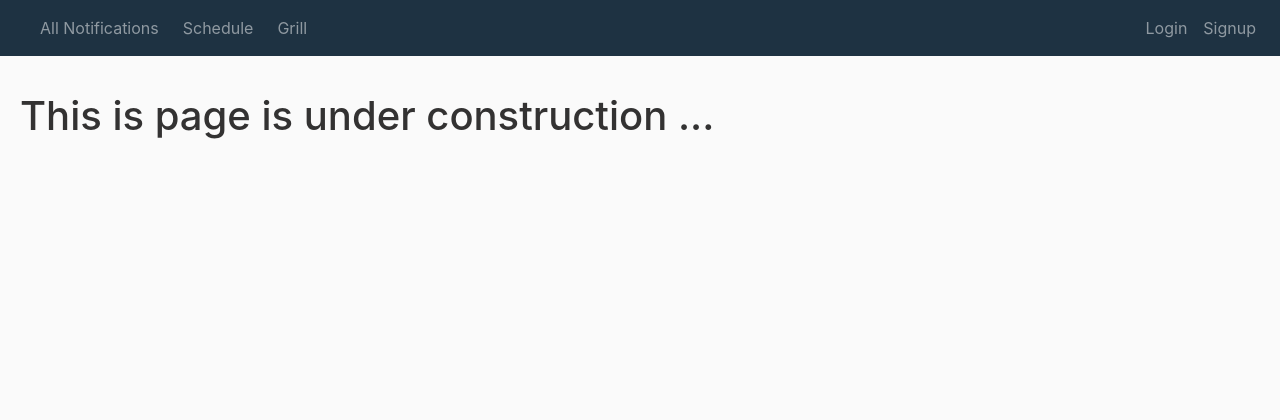
After one commit to adonayab/python_proj1_manager_app, a Flask app: page /schedule in a window 1280 px wide. The commit adds this page. Shown: the top 420 px of the page. Run offline with Flask 2, Linux system fonts and the light colour scheme; some libraries are stand-ins or nearby versions.

Commit message:
Set up the schedule route and template

```diff
--- a/main.py
+++ b/main.py
@@ -11,8 +11,10 @@ from users.routes import users
 from messages.all_messages import all_messages
 from messages.single_note_routes import singles
 from messages.task_routes import tasks
+from schedule.schedule import schedules
 
 app.register_blueprint(users)
 app.register_blueprint(all_messages)
 app.register_blueprint(singles)
 app.register_blueprint(tasks)
+app.register_blueprint(schedules)
--- a/messages/all_messages.py
+++ b/messages/all_messages.py
@@ -3,11 +3,9 @@ from models import User, Message
 from main import db
 from messages.forms import MessageForm
 from utils.helpers import badge_general, badge_urgent, message_query
-
-
 from flask import Blueprint
 
-all_messages = Blueprint('messages', __name__)
+all_messages = Blueprint('all_messages', __name__)
 
 @all_messages.route('/newpost', methods=['POST'])
 def newpost():
--- /dev/null
+++ b/schedule/schedule.py
@@ -0,0 +1,7 @@
+from flask import Blueprint, render_template
+
+schedules = Blueprint('schedules', __name__)
+
+@schedules.route('/schedule')
+def schedule():
+  return render_template('schedule.html')
--- a/templates/base.html
+++ b/templates/base.html
@@ -34,7 +34,7 @@
             <a class="nav-link mr-2" href="/messages">All Notifications</a>
           </li>
           <li class="nav-item">
-            <a class="nav-link mr-2" href="">Schedule</a>
+            <a class="nav-link mr-2" href="/schedule">Schedule</a>
           </li>
           <li class="nav-item">
             <a class="nav-link" href="">Grill</a>
--- /dev/null
+++ b/templates/schedule.html
@@ -0,0 +1,5 @@
+{% extends "base.html" %}
+{% block content %}
+
+<h1>This is page is under construction ...</h1>
+{% endblock %}
```
Also changed, not shown: schedule/__init__.py (added).
